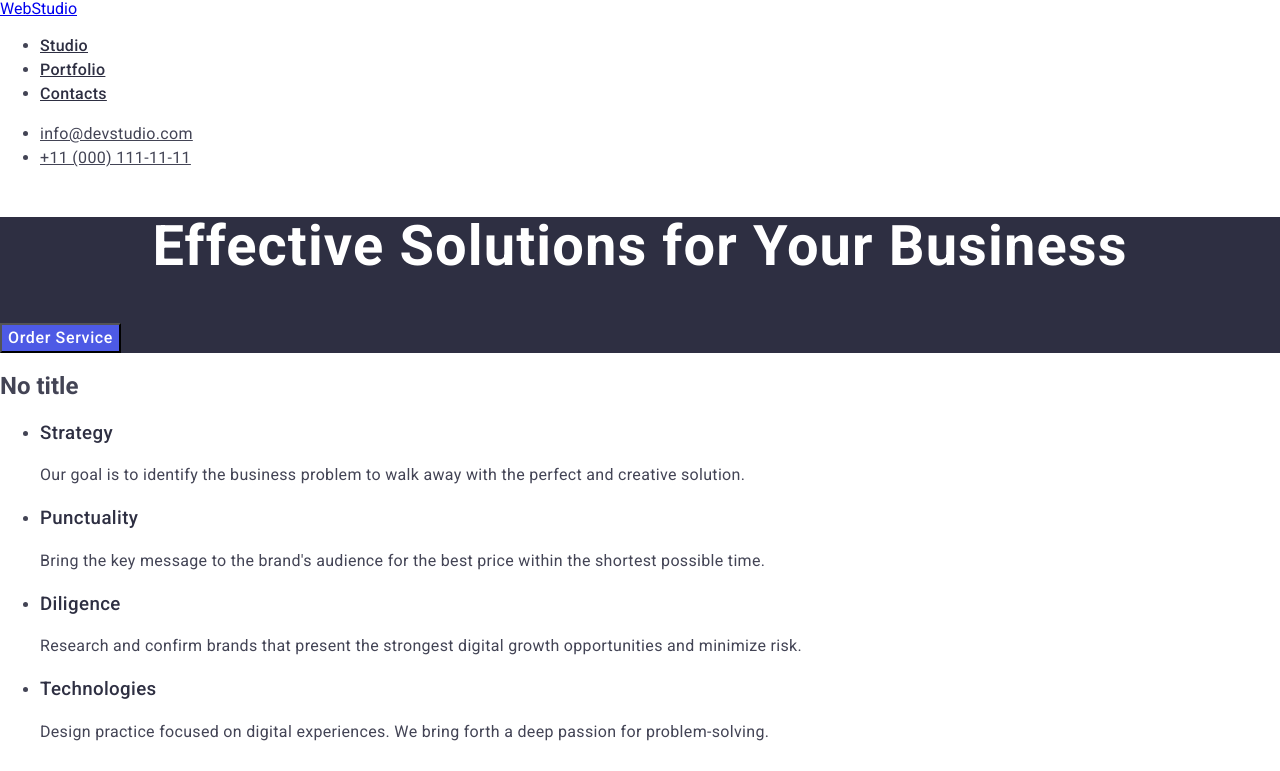
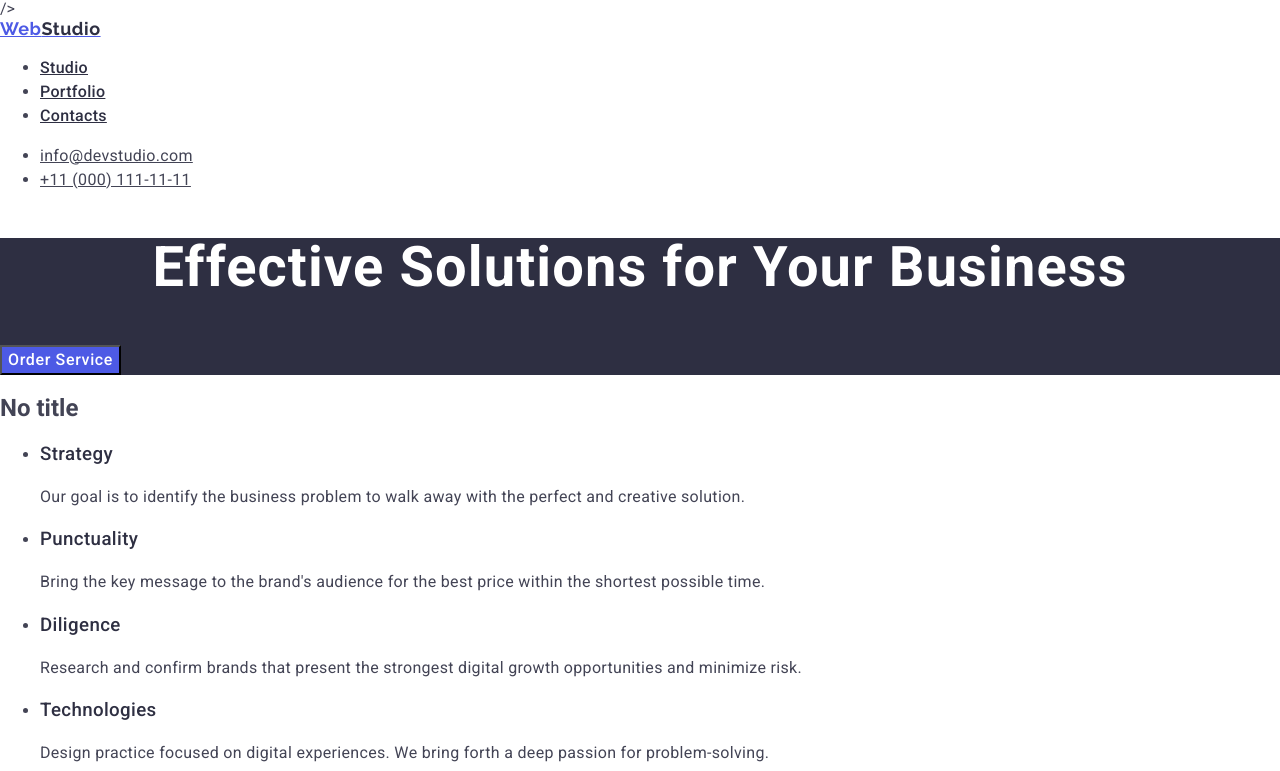
Before and after one commit to CarmenC93/goit-markup-hw-02, a plain HTML site: page index.html in a window 1280 px wide. Shown: the top 771 px of the page. Drawn offline with nearby package versions, Linux system fonts and the light colour scheme.

Commit message:
homework2

```diff
--- a/css/styles.css
+++ b/css/styles.css
@@ -4,6 +4,32 @@ body {
     font-size: 16px;
     color:  #434455;
     background-color: #FFFFFF;
+}
+
+.navigation-container {
+    background-color: #FFFFFF;
+}
+
+.logo {
+font-family: "Raleway", sans-serif;
+font-size: 18px;
+font-weight: 700;
+line-height: 21px;
+letter-spacing: 0.03em;
+text-align: left;
+color: #4D5AE5;
+
+}
+
+.header-logo {
+font-family: "Raleway", sans-serif;
+font-size: 18px;
+font-weight: 700;
+line-height: 21px;
+letter-spacing: 0.03em;
+text-align: left;
+color:#2E2F42;
+
 }
 
 .header-link {
@@ -145,6 +171,16 @@ color: #2E2F42;
     background-color: #2E2F42;
  }
 
+ .footer-logo{
+font-family: "Raleway", sans-serif;
+font-size: 18px;
+font-weight: 700;
+line-height: 21px;
+letter-spacing: 0.03em;
+text-align: left;
+color: #F4F4FD;
+
+ }
  .footer-text {
 font-weight: 400;
 line-height: 24px;
--- a/index.html
+++ b/index.html
@@ -16,16 +16,18 @@
     <link rel="preconnect" href="https://fonts.googleapis.com" />
     <link rel="preconnect" href="https://fonts.gstatic.com" crossorigin />
     <link
-      href="https://fonts.googleapis.com/css2?family=Roboto:ital,wght@0,100;0,300;0,400;0,500;0,700;0,900;1,100;1,300;1,400;1,500;1,700;1,900&display=swap"
-      rel="stylesheet"
+        href="https://fonts.googleapis.com/css2?family=Roboto:ital,wght@0,100;0,300;0,400;0,500;0,700;0,900;1,100;1,300;1,400;1,500;1,700;1,900&family=Raleway:ital,wght@0,100..900;1,100..900&display=swap"
+        rel="stylesheet">
+
     />
 
     <link rel="stylesheet" href="./css/styles.css" />
   </head>
   <body>
     <header>
-      <nav>
-        <a href="./index.html">WebStudio</a>
+      <nav class="navigation-container">
+        <a href="./index.html" class="logo">Web<span class="header-logo">Studio</span>
+        </a>
         <ul class="header-list">
           <li class="header-item"><a href="" class="header-link">Studio</a></li>
           <li class="header-item">
@@ -41,7 +43,8 @@
         <ul class="adress-list">
           <li class="adress-item">
             <a href="mailto:info@devstudio.com" class="adress-link"
-              >info@devstudio.com</a>
+              >info@devstudio.com</a
+            >
           </li>
 
           <li class="adress-item">
@@ -102,7 +105,8 @@
 
         <ul>
           <li>
-            <img class="list-image"
+            <img
+              class="list-image"
               src="./images/mark.jpg"
               alt="Mark Guerrero"
               width="264"
@@ -202,7 +206,7 @@
               width="360"
               height="300"
             />
-            <h3 class="product-subtitle">Screen Illuminations</h3>
+            <h3 class="product-subtitle">Screen Illustrations</h3>
             <p class="product-description">Design</p>
           </li>
 
@@ -221,7 +225,8 @@
     </main>
 
     <footer class="footer-section">
-      <a href="./index.html">WebStudio</a>
+      <a href="./index.html" class="logo">Web<span class="footer-logo">Studio</span>
+    </a>
       <p class="footer-text">
         Increase the flow of customers and sales for your business with digital
         marketing & growth solutions.
```
